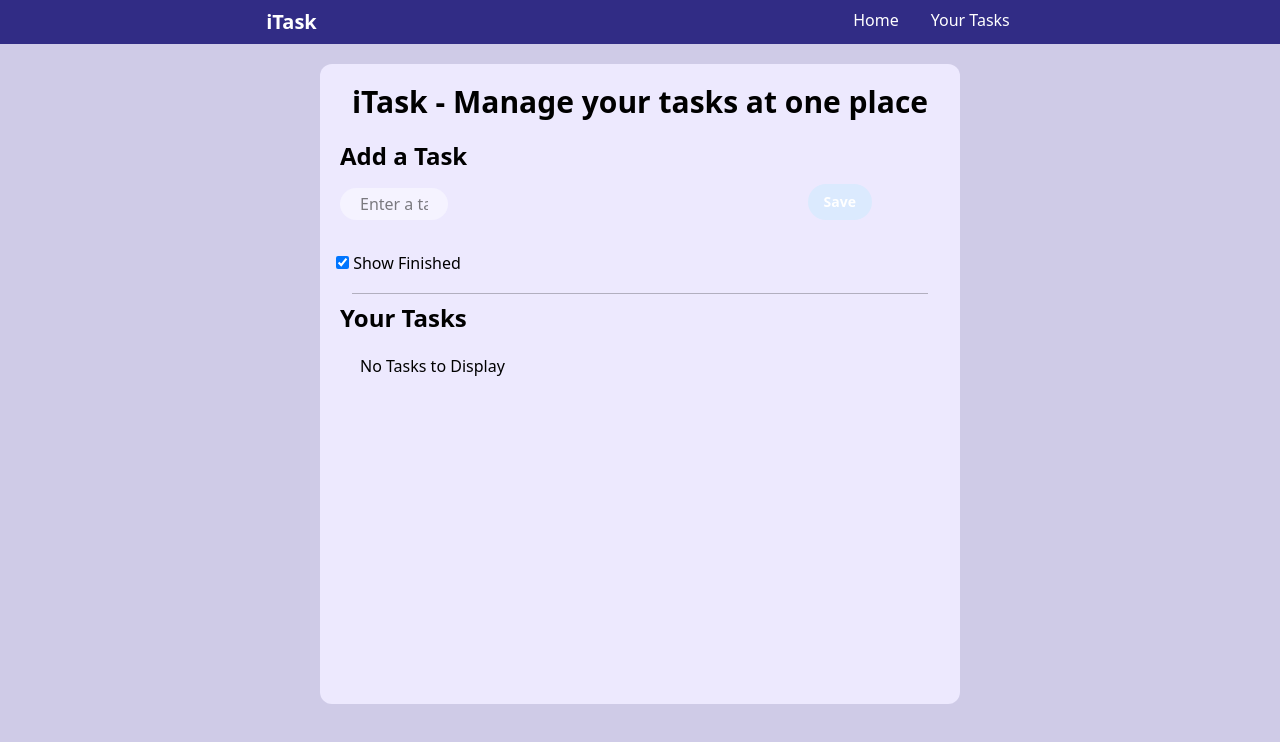
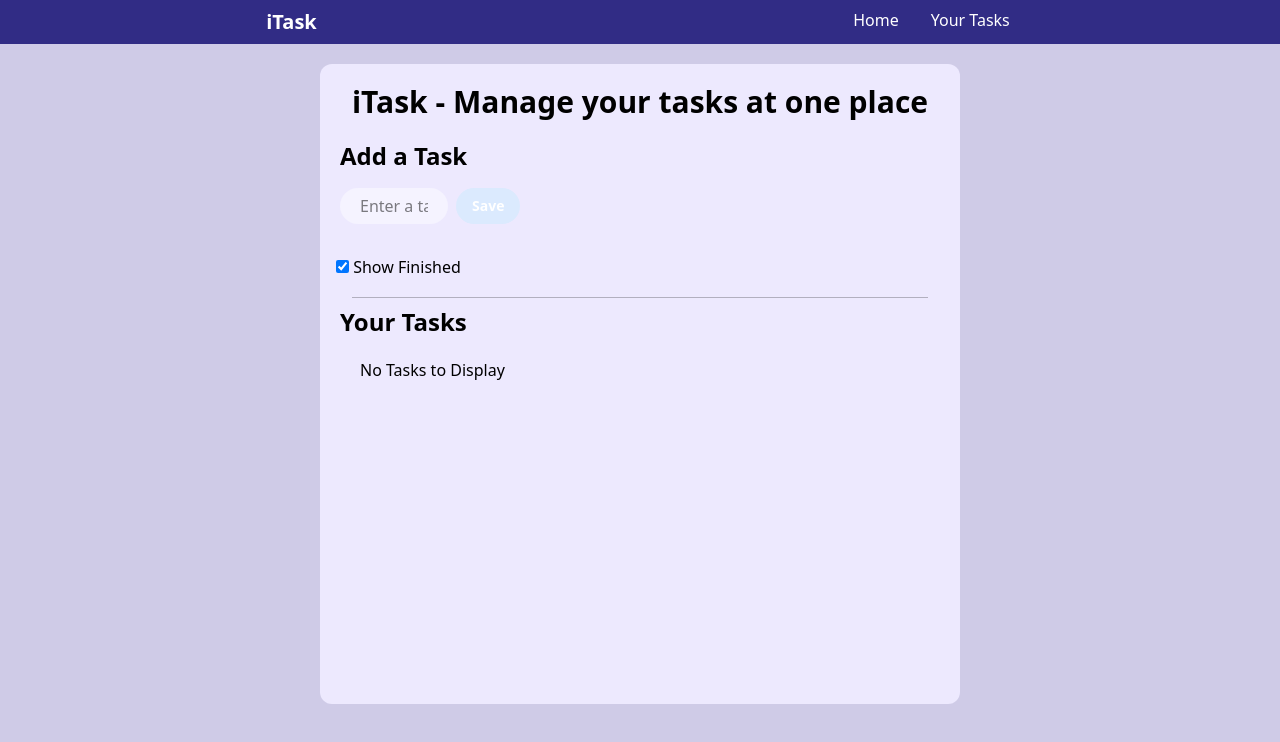
Before and after one commit to KayVeeZ/todoListReactApp, a React (Vite) app: page / in a window 1280 px wide. Shown: the top 742 px of the page. Built offline with nearby package versions, Linux system fonts and the light colour scheme.

Commit message:
made aesthetic changes

```diff
--- a/src/App.jsx
+++ b/src/App.jsx
@@ -108,7 +108,7 @@ function App() {
           </h2>
           <div className="flex">
             <input onChange={handleChange} placeholder="Enter a task..." value={todo} type="text" className='bg-violet-50 focus:bg-white rounded-full px-5 py-1 task-input w-[18%] focus:w-[90%] transition-all' />
-            <button onClick={handleSave} disabled={todo.length <= 3} className='absolute right-100 top-46 mx-2 cursor-pointer bg-violet-800 hover:bg-violet-950 disabled:bg-blue-100 p-4 py-2 text-sm font-bold text-white rounded-full hover:shadow-[0_0_0_2px_#a6a9fd] transition-all'>Save</button>
+            <button onClick={handleSave} disabled={todo.length <= 3} className='mx-2 cursor-pointer bg-violet-800 hover:bg-violet-950 disabled:bg-blue-100 p-4 py-2 text-sm font-bold text-white rounded-full hover:shadow-[0_0_0_2px_#a6a9fd] transition-all'>Save</button>
           </div>
         </div>
 
```
